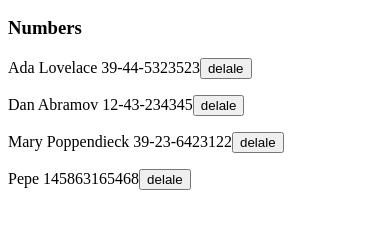
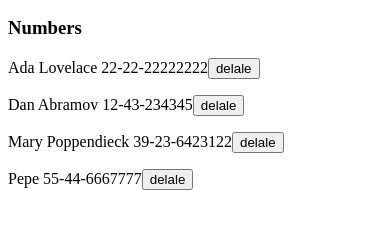
Before and after one commit to KevinPolanco/FullStackOpenReact, a React (Create React App) app in the folder part2/phonebook/: page / in a window 390 px wide. Shown: the part 212-440 px from the top of the page. Built offline with nearby package versions, Linux system fonts and the light colour scheme; data requests are answered from the project's data file.

Commit message:
2.18: phonebook , steap 10

```diff
--- a/part2/phonebook/db.json
+++ b/part2/phonebook/db.json
@@ -2,7 +2,7 @@
   "persons": [
     {
       "name": "Ada Lovelace",
-      "number": "39-44-5323523",
+      "number": "22-22-22222222",
       "id": 2
     },
     {
@@ -17,7 +17,7 @@
     },
     {
       "name": "Pepe",
-      "number": "145863165468",
+      "number": "55-44-6667777",
       "id": 5
     }
   ]
--- a/part2/phonebook/src/App.js
+++ b/part2/phonebook/src/App.js
@@ -19,18 +19,38 @@ const App = () => {
   const addNumber = (event) => {
     event.preventDefault();
 
-    const allName = persons.map((peroson) => peroson.name);
+    const allName = persons.map((person) => person.name);
     const includesName = allName.includes(newName);
 
     if (!newName) return alert(`name missing`);
     if (!newNumber) return alert(`number missing`);
-    if (includesName) return alert(`${newName}  is already added to phonebook`);
     if (newNumber.length < 8) return alert(`the number must be 8 digits`);
 
     const personObject = {
       name: newName,
       number: newNumber,
     };
+
+    if (includesName) {
+      const person = persons.find((person) => person.name === newName);
+      const id = person.id;
+      if (
+        window.confirm(
+          `${person.name} is already added to phonebook, replace the old number with a new one?`
+        )
+      ) {
+        personService.update(id, personObject).then((returnedPersons) => {
+          setPersons(
+            persons.map((person) =>
+              person.id !== id ? person : returnedPersons
+            )
+          );
+          setNewName("");
+          setNewNumber("");
+        });
+      }
+      return;
+    }
 
     personService.create(personObject).then((returnedPersons) => {
       setPersons(persons.concat(returnedPersons));
--- a/part2/phonebook/src/services/persons.js
+++ b/part2/phonebook/src/services/persons.js
@@ -1,23 +1,23 @@
-import axios from 'axios'
-const baseUrl = 'http://localhost:3001/persons'
+import axios from "axios";
+const baseUrl = "http://localhost:3001/persons";
 
 const getAll = () => {
-    const request = axios.get(baseUrl)
-    return request.then(response => response.data)
-}
+  const request = axios.get(baseUrl);
+  return request.then((response) => response.data);
+};
 
-const create = newObject => {
-    const request = axios.post(baseUrl, newObject)
-    return request.then(response => response.data)
-  }
+const create = (newObject) => {
+  const request = axios.post(baseUrl, newObject);
+  return request.then((response) => response.data);
+};
 
 const update = (id, newObject) => {
-    return axios.put(`${baseUrl}/${id}`, newObject)
-}
+  const request = axios.put(`${baseUrl}/${id}`, newObject);
+  return request.then((response) => response.data);
+};
 
-const erase = id => {
-    return axios.delete(`${baseUrl}/${id}`)
+const erase = (id) => {
+  return axios.delete(`${baseUrl}/${id}`);
+};
 
-}
-
-export default { getAll, create, update, erase }
+export default { getAll, create, update, erase };
```
